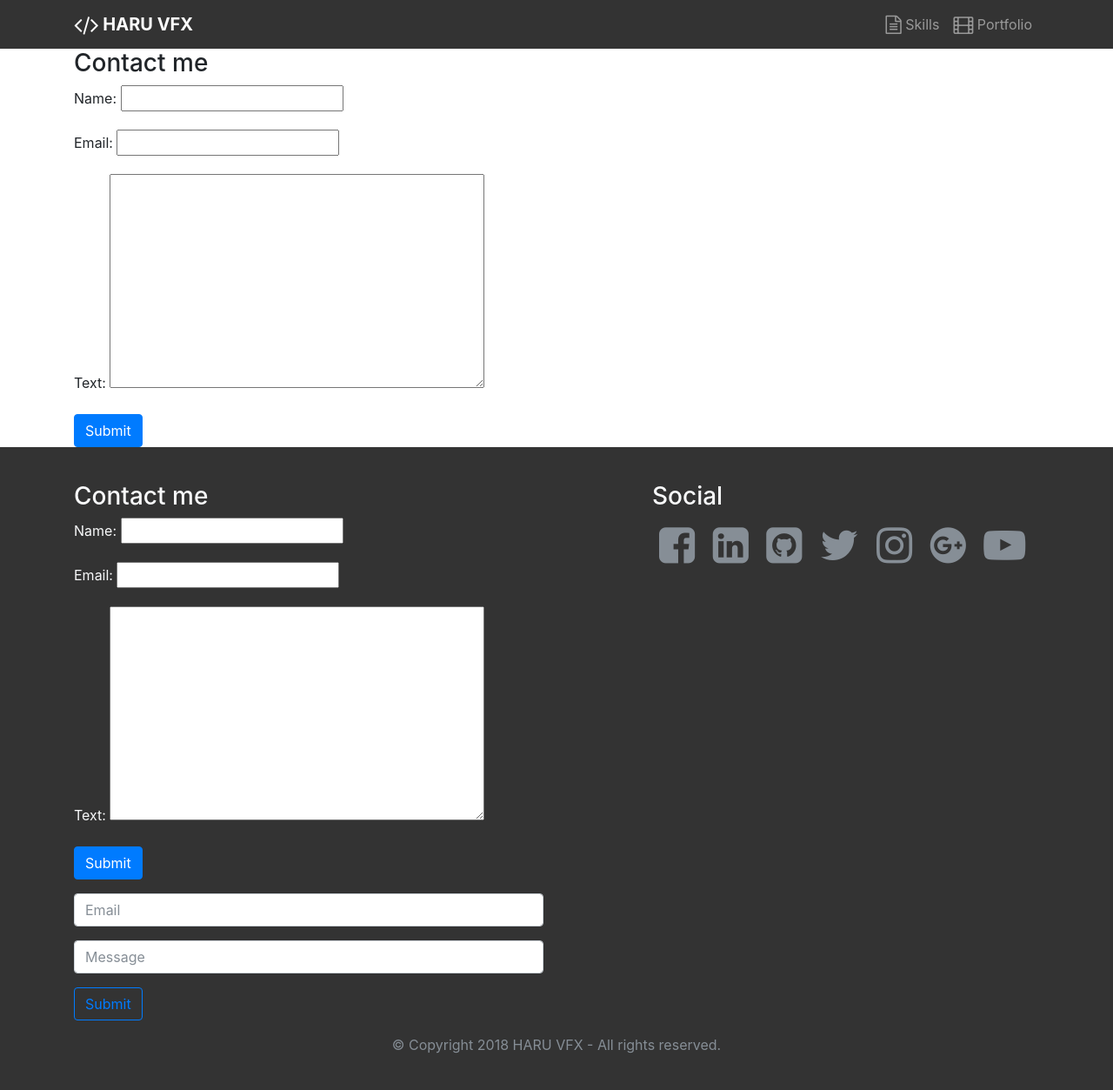
After one commit to haruyasu/mysite, a Django app: a page that uses blog/templates/blog/base.html in a window 1280 px wide. The commit adds this page. Shown: the whole page at 87% size. Run offline with Django 3.2, Linux system fonts and the light colour scheme; some libraries are stand-ins or nearby versions.

Commit message:
contact form

```diff
--- a/blog/forms.py
+++ b/blog/forms.py
@@ -1,5 +1,31 @@
 from django import forms
 from blog.models import Post, Comment
+from django.core import validators
+from django.core.mail import send_mail
+from django.conf import settings
+
+class ContactForm(forms.Form):
+    name = forms.CharField()
+    message = forms.CharField(widget=forms.Textarea)
+
+    def send_email(self):
+        subject = self.cleaned_data['name']
+        message = self.cleaned_data['message']
+        from_email = settings.EMAIL_HOST_USER
+        to = [settings.EMAIL_HOST_USER]
+
+        send_mail(subject, message, from_email, to)
+
+
+class FormName(forms.Form):
+    name = forms.CharField()
+    email = forms.EmailField()
+    text = forms.CharField(widget=forms.Textarea)
+    botcatcher = forms.CharField(required=False, widget=forms.HiddenInput, validators=[validators.MaxLengthValidator(0)])
+
+    def clean(self):
+        all_clean_data = super().clean()
+
 
 class PostForm(forms.ModelForm):
     class Meta():
--- a/blog/templates/blog/base.html
+++ b/blog/templates/blog/base.html
@@ -5,7 +5,9 @@
     <title>HARU VFX</title>
     <meta charset="utf-8">
     <meta name="viewport" content="width=device-width, initial-scale=1, shrink-to-fit=no">
-    <link rel="stylesheet" href="https://maxcdn.bootstrapcdn.com/bootstrap/4.0.0-beta.2/css/bootstrap.min.css" integrity="sha384-PsH8R72JQ3SOdhVi3uxftmaW6Vc51MKb0q5P2rRUpPvrszuE4W1povHYgTpBfshb" crossorigin="anonymous">
+    <link rel="shortcut icon" href="{% static 'img/favicon.png' %}">
+    <link rel="stylesheet" href="https://maxcdn.bootstrapcdn.com/bootstrap/4.0.0-beta.2/css/bootstrap.min.css"
+          integrity="sha384-PsH8R72JQ3SOdhVi3uxftmaW6Vc51MKb0q5P2rRUpPvrszuE4W1povHYgTpBfshb" crossorigin="anonymous">
     <link rel="stylesheet" href="https://cdnjs.cloudflare.com/ajax/libs/font-awesome/4.7.0/css/font-awesome.min.css">
     <link rel="stylesheet" href="{% static 'css/master.css' %}">
 </head>
@@ -16,7 +18,8 @@
         <div class="collapse navbar-collapse text-center justify-content-end" id="navbar2SupportedContent">
             <ul class="navbar-nav">
                 <li class="nav-item">
-                    <a class="nav-link" href="{% url 'skills' %}"><i class="fa d-inline fa-lg fa-file-text-o"></i> Skills</a>
+                    <a class="nav-link" href="{% url 'skills' %}"><i class="fa d-inline fa-lg fa-file-text-o"></i>
+                        Skills</a>
                 </li>
                 <li class="nav-item">
                     <a class="nav-link" href="{% url 'portfolio' %}"><i class="fa d-inline fa-lg fa-film"></i> Portfolio</a>
@@ -37,26 +40,40 @@
 
             <div class="my-3 col-lg-6">
                 <h3>Contact me</h3>
-          <form>
+                <form method="POST">
+                    {{ form.as_p }}
+                    {% csrf_token %}
+                    <input type="submit" class="btn btn-primary" value="Submit">
+                </form>
+
+
                     <fieldset class="form-group my-3">
-              <input type="email" class="form-control" id="Input Email" placeholder="Email"> </fieldset>
+                    <input type="email" class="form-control" id="Input Email" placeholder="Email"></fieldset>
                     <fieldset class="form-group my-3">
-              <input type="message" class="form-control" id="Input Message" placeholder="Message"> </fieldset>
+                    <input type="message" class="form-control" id="Input Message" placeholder="Message"></fieldset>
                     <button type="submit" class="btn btn-outline-primary">Submit</button>
-          </form>
+
+
             </div>
             <div class="col-lg-1">
 
             </div>
             <div class="my-3 col-lg-5">
                 <h3>Social</h3>
-          <a class="tooltips tooltipped facebook" href="https://www.facebook.com/haruyasu11" target="blank"><i class="fa fa-facebook-square text-muted fa-3x m-2"></i></a>
-          <a class="tooltips tooltipped linkedin" href="https://www.linkedin.com/in/haruyasu-kaitori-1b5436105" target="blank"><i class="fa fa-linkedin-square text-muted fa-3x m-2"></i></a>
-          <a class="tooltips tooltipped github" href="https://github.com/haruyasu" target="blank"><i class="fa fa-github-square text-muted fa-3x m-2"></i></a>
-          <a class="tooltips tooltipped twitter" href="https://twitter.com/hathle" target="blank"><i class="fa fa-3x fa-twitter m-2 text-muted"></i></a>
-          <a class="tooltips tooltipped instagram" href="https://www.instagram.com/hathle/" target="blank"><i class="fa fa-3x fa-instagram text-muted m-2"></i></a>
-          <a class="tooltips tooltipped google-plus" href="https://plus.google.com/u/0/112789630258118860958" target="blank"><i class="fa fa-3x fa-google-plus-official text-muted m-2"></i></a>
-          <a class="tooltips tooltipped youtube" href="https://www.youtube.com/channel/UCZuXAYjUBwR8I0sdvnPGmmg" target="blank"><i class="fa fa-3x text-muted fa-youtube-play m-2"></i></a>
+                <a class="tooltips tooltipped facebook" href="https://www.facebook.com/haruyasu11" target="blank"><i
+                        class="fa fa-facebook-square text-muted fa-3x m-2"></i></a>
+                <a class="tooltips tooltipped linkedin" href="https://www.linkedin.com/in/haruyasu-kaitori-1b5436105"
+                   target="blank"><i class="fa fa-linkedin-square text-muted fa-3x m-2"></i></a>
+                <a class="tooltips tooltipped github" href="https://github.com/haruyasu" target="blank"><i
+                        class="fa fa-github-square text-muted fa-3x m-2"></i></a>
+                <a class="tooltips tooltipped twitter" href="https://twitter.com/hathle" target="blank"><i
+                        class="fa fa-3x fa-twitter m-2 text-muted"></i></a>
+                <a class="tooltips tooltipped instagram" href="https://www.instagram.com/hathle/" target="blank"><i
+                        class="fa fa-3x fa-instagram text-muted m-2"></i></a>
+                <a class="tooltips tooltipped google-plus" href="https://plus.google.com/u/0/112789630258118860958"
+                   target="blank"><i class="fa fa-3x fa-google-plus-official text-muted m-2"></i></a>
+                <a class="tooltips tooltipped youtube" href="https://www.youtube.com/channel/UCZuXAYjUBwR8I0sdvnPGmmg"
+                   target="blank"><i class="fa fa-3x text-muted fa-youtube-play m-2"></i></a>
             </div>
         </div>
         <div class="row">
@@ -66,8 +83,14 @@
         </div>
     </div>
 </footer>
-<script src="https://code.jquery.com/jquery-3.2.1.slim.min.js" integrity="sha384-KJ3o2DKtIkvYIK3UENzmM7KCkRr/rE9/Qpg6aAZGJwFDMVNA/GpGFF93hXpG5KkN" crossorigin="anonymous"></script>
-<script src="https://cdnjs.cloudflare.com/ajax/libs/popper.js/1.12.3/umd/popper.min.js" integrity="sha384-vFJXuSJphROIrBnz7yo7oB41mKfc8JzQZiCq4NCceLEaO4IHwicKwpJf9c9IpFgh" crossorigin="anonymous"></script>
-<script src="https://maxcdn.bootstrapcdn.com/bootstrap/4.0.0-beta.2/js/bootstrap.min.js" integrity="sha384-alpBpkh1PFOepccYVYDB4do5UnbKysX5WZXm3XxPqe5iKTfUKjNkCk9SaVuEZflJ" crossorigin="anonymous"></script>
+<script src="https://code.jquery.com/jquery-3.2.1.slim.min.js"
+        integrity="sha384-KJ3o2DKtIkvYIK3UENzmM7KCkRr/rE9/Qpg6aAZGJwFDMVNA/GpGFF93hXpG5KkN"
+        crossorigin="anonymous"></script>
+<script src="https://cdnjs.cloudflare.com/ajax/libs/popper.js/1.12.3/umd/popper.min.js"
+        integrity="sha384-vFJXuSJphROIrBnz7yo7oB41mKfc8JzQZiCq4NCceLEaO4IHwicKwpJf9c9IpFgh"
+        crossorigin="anonymous"></script>
+<script src="https://maxcdn.bootstrapcdn.com/bootstrap/4.0.0-beta.2/js/bootstrap.min.js"
+        integrity="sha384-alpBpkh1PFOepccYVYDB4do5UnbKysX5WZXm3XxPqe5iKTfUKjNkCk9SaVuEZflJ"
+        crossorigin="anonymous"></script>
 </body>
 </html>
--- /dev/null
+++ b/blog/templates/blog/form_page.html
@@ -0,0 +1,11 @@
+{% extends "blog/base.html" %}
+{% block content %}
+<div class="container">
+    <h3>Contact me</h3>
+    <form method="POST">
+        {{ form.as_p }}
+        {% csrf_token %}
+        <input type="submit" class="btn btn-primary" value="Submit">
+    </form>
+</div>
+{% endblock %}
--- a/blog/templates/blog/skills.html
+++ b/blog/templates/blog/skills.html
@@ -55,7 +55,7 @@
 
                         <div class="col-md-3 my-3">
                             <div class="row mb-3">
-                                <div class="text-center col-2"><i class="d-block mx-auto fa fa-2x fa-code"></i></div>
+                                <div class="text-center col-2"><i class="d-block mx-auto fa fa-2x fa-terminal"></i></div>
                                 <div class="align-self-center col-10">
                                     <h5 class="text-dark"><b>Python</b></h5>
                                 </div>
@@ -75,7 +75,7 @@
                         </div>
                         <div class="col-md-3 my-3">
                             <div class="row mb-3">
-                                <div class="text-center col-2"><i class="d-block mx-auto fa fa-2x fa-terminal"></i>
+                                <div class="text-center col-2"><i class="d-block mx-auto fa fa-2x fa-file-text-o"></i>
                                 </div>
                                 <div class="align-self-center col-10">
                                     <h5 class="text-dark"><b>Script</b></h5>
--- a/blog/views.py
+++ b/blog/views.py
@@ -1,11 +1,12 @@
 from django.shortcuts import render, get_object_or_404, redirect
 from django.utils import timezone
 from blog.models import Post, Comment
-from blog.forms import PostForm, CommentForm
+from blog.forms import PostForm, CommentForm, FormName, ContactForm
 from django.urls import reverse_lazy
 from django.contrib.auth.decorators import login_required
 from django.contrib.auth.mixins import LoginRequiredMixin
 from django.views.generic import (TemplateView, ListView, DetailView, CreateView, UpdateView, DeleteView)
+from django.views.generic.edit import FormView
 # Create your views here.
 
 class HomePage(TemplateView):
@@ -19,6 +20,28 @@ class PortfolioView(TemplateView):
 
 class ContactView(TemplateView):
     template_name = 'contact.html'
+
+class ContactView(FormView):
+    template_name = 'form_page.html'
+    form_class = ContactForm
+    success_url = '/contact/'
+
+    def form_valid(self, form):
+        form.send_email()
+        return super(ContactView, self).form_valid(form)
+
+def form_name_view(request):
+    form = FormName
+    if request.method == 'POST':
+        form = FormName(request.POST)
+
+        if form.is_valid():
+            print("VALIDATION SUCCESS!")
+            print("NAME: "+form.cleaned_data['name'])
+            print("EMAIL: "+form.cleaned_data['email'])
+            print("TEXT: "+form.cleaned_data['text'])
+
+    return render(request, 'form_page.html', {'form':form})
 
 class AboutView(TemplateView):
     template_name = 'about.html'
--- a/mysite/urls.py
+++ b/mysite/urls.py
@@ -17,12 +17,14 @@ from django.conf.urls import url, include
 from django.contrib import admin
 from django.conf import settings
 from django.contrib.auth import views
+from blog import views
 
 urlpatterns = [
     url(r'^admin/', admin.site.urls),
     url(r'', include('blog.urls')),
-    url(r'accounts/login/$', views.login, name='login'),
-    url(r'accounts/logout/$', views.logout, name='logout', kwargs={'next_page':'/'})
+    url(r'^formpage/', views.form_name_view, name='form_name')
+    # url(r'accounts/login/$', views.login, name='login'),
+    # url(r'accounts/logout/$', views.logout, name='logout', kwargs={'next_page':'/'})
 ]
 
 if settings.DEBUG:
```
Also changed, not shown: blog/templates/blog/portfolio.html (+7 -7 lines), blog/static/img/favicon.png (added), mysite/settings.py (line endings or trailing spaces). Lines whose indentation alone changed are shown as unchanged.
